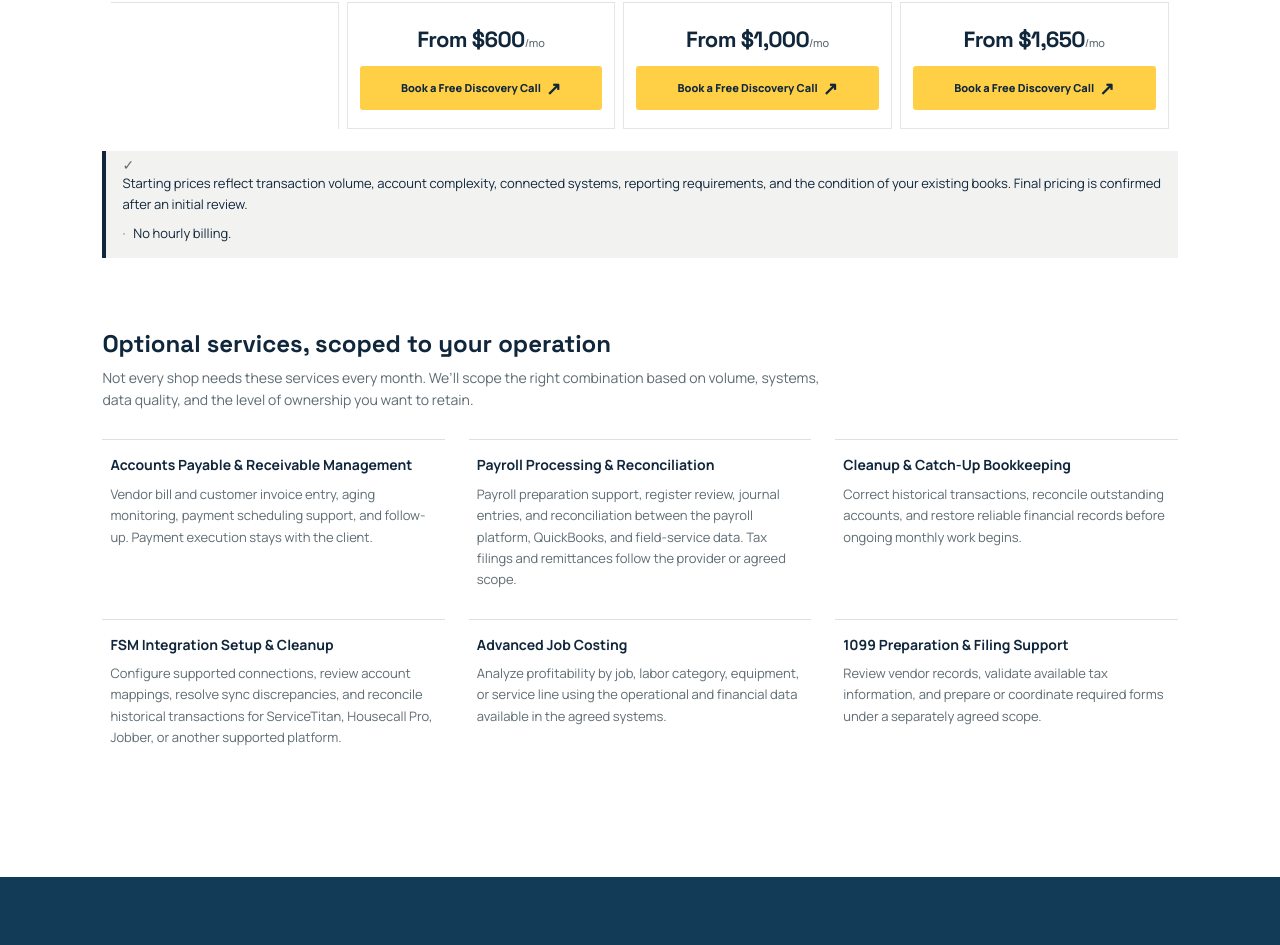
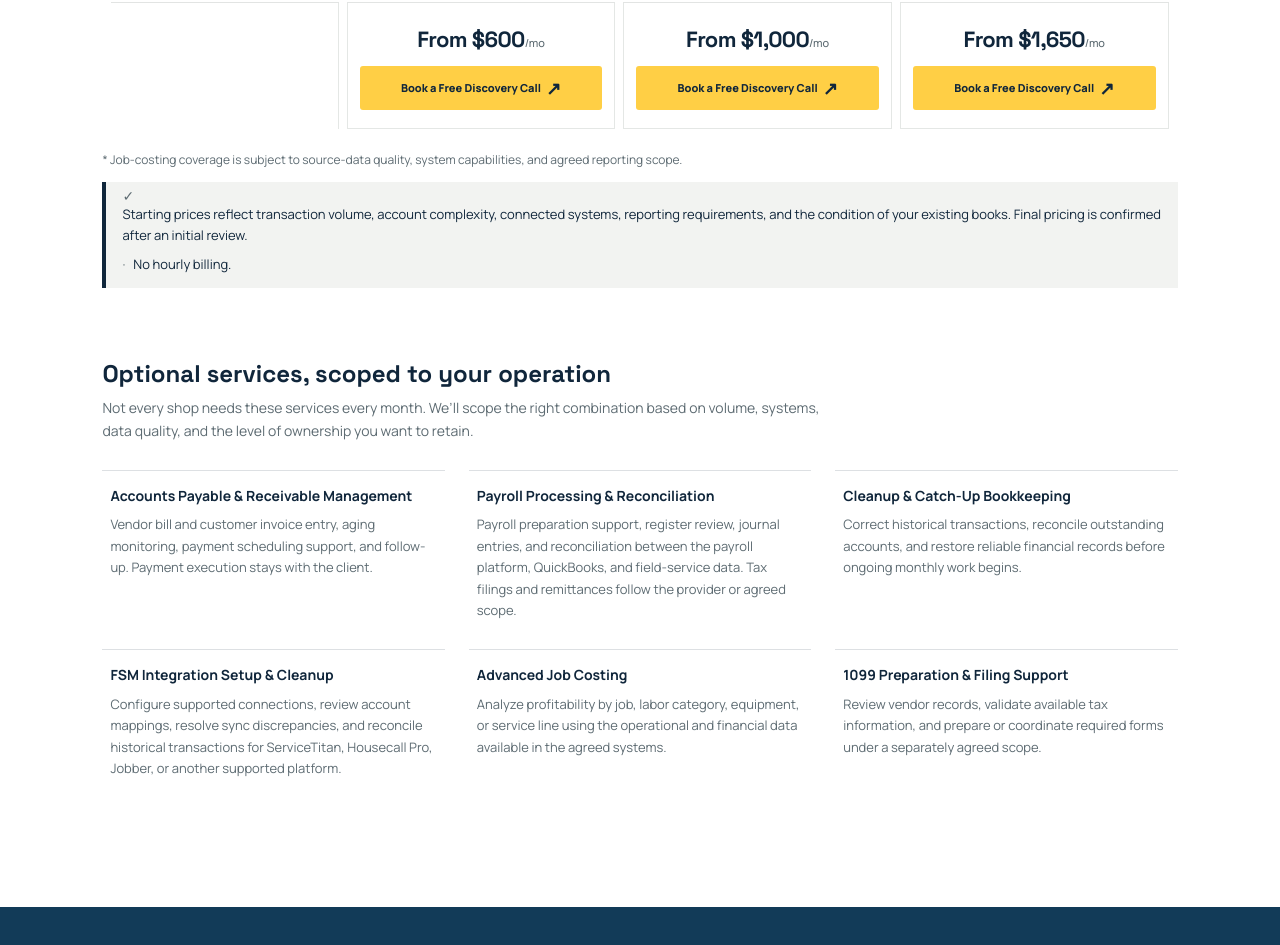
Before and after one commit to leagueofledgers/league-of-ledgers-site, a Next.js app: page / in a window 1280 px wide. Shown: the part 4976-5921 px from the top of the page. Built offline with nearby package versions, Linux system fonts and the light colour scheme.

Commit message:
Clarify job-costing tier footnote

```diff
--- a/app/globals.css
+++ b/app/globals.css
@@ -98,6 +98,7 @@ footer { font-size: 11px; }
 .pricing-table tbody .add-on { color: #a16b00; font-weight: 700; }
 .audit-button { font-size: 11px; gap: 5px; line-height: 1.3; min-height: 44px; padding: 10px 8px; }
 .pricing-note { align-items: flex-start; background: #f2f3f1; border-left: 4px solid var(--ink); display: flex; flex-wrap: wrap; font-size: 13px; font-style: normal; gap: 8px; line-height: 1.6; margin: 12px 0 70px; padding: 14px 16px; }
+.pricing-footnote { color: var(--muted); font-size: 12px; line-height: 1.55; margin: 12px 0 0; }
 .pricing-note .line-icon { flex: 0 0 auto; font-size: 14px; }
 .pricing-note span { color: var(--muted); }
 .addons-heading p { font-size: 14px; line-height: 1.6; max-width: 720px; }
--- a/components/landing-page.tsx
+++ b/components/landing-page.tsx
@@ -157,6 +157,7 @@ export default function LandingPage() {
             </tfoot>
           </table>
         </div>
+        <p className="pricing-footnote">* Job-costing coverage is subject to source-data quality, system capabilities, and agreed reporting scope.</p>
         <p className="pricing-note"><Mark type="check" /> Starting prices reflect transaction volume, account complexity, connected systems, reporting requirements, and the condition of your existing books. Final pricing is confirmed after an initial review. <span>·</span> No hourly billing.</p>
         <div className="addons">
           <div className="addons-heading"><h3>Optional services, scoped to your operation</h3><p>Not every shop needs these services every month. We’ll scope the right combination based on volume, systems, data quality, and the level of ownership you want to retain.</p></div>
```
Also changed, not shown: 1 other file (tests, documents, lock files or other folders).
